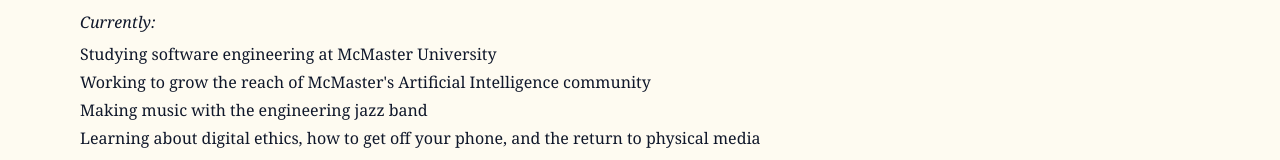
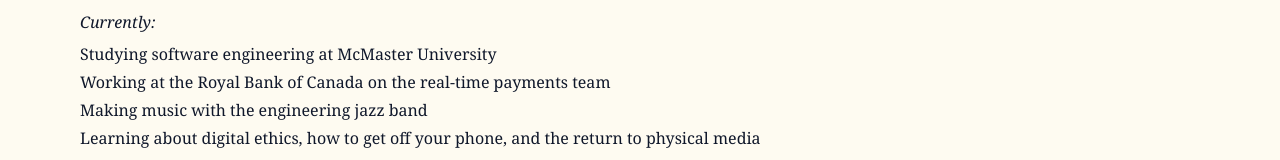
Before and after one commit to ethanwalsh16/portfolio_v2, a React (Vite) app: page / in a window 1280 px wide. Shown: the part 142-302 px from the top of the page. Built offline with nearby package versions, Linux system fonts and the light colour scheme.

Commit message:
Update Hero.tsx

```diff
--- a/src/components/Hero.tsx
+++ b/src/components/Hero.tsx
@@ -6,7 +6,7 @@ const Hero = () => {
 					<p className="font-serif text-slate-900 pb-2"><i>Currently:</i></p>
 					<ul className="font-serif text-slate-900 text-md space-y-1">
 						<li>Studying software engineering at McMaster University</li>
-						<li>Working to grow the reach of McMaster's Artificial Intelligence community</li>
+						<li>Working at the Royal Bank of Canada on the real-time payments team</li>
 						<li>Making music with the engineering jazz band</li>
 						<li>Learning about digital ethics, how to get off your phone, and the return to physical media</li>
 					</ul>
```
